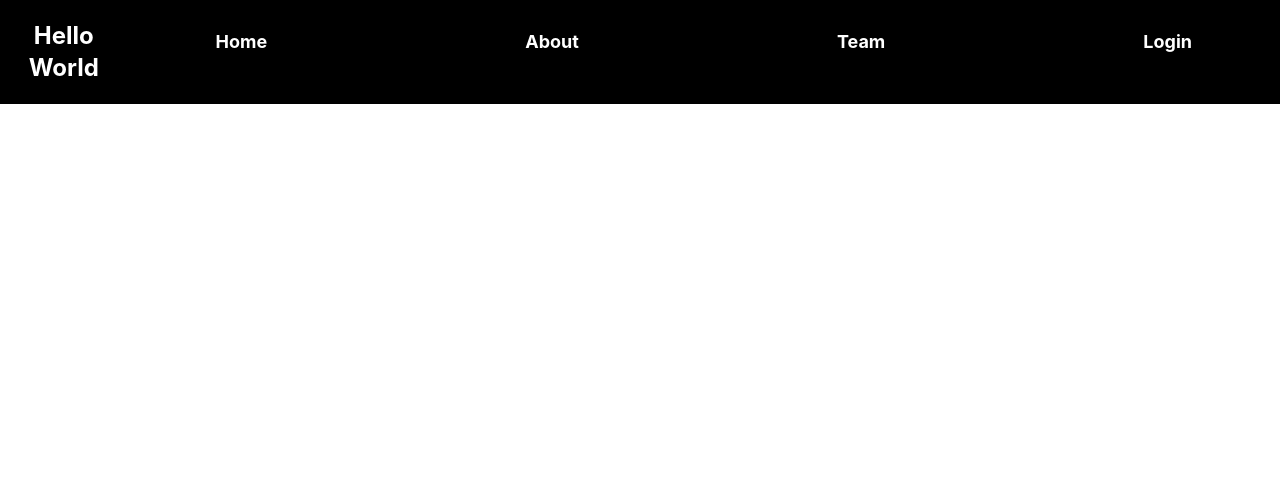
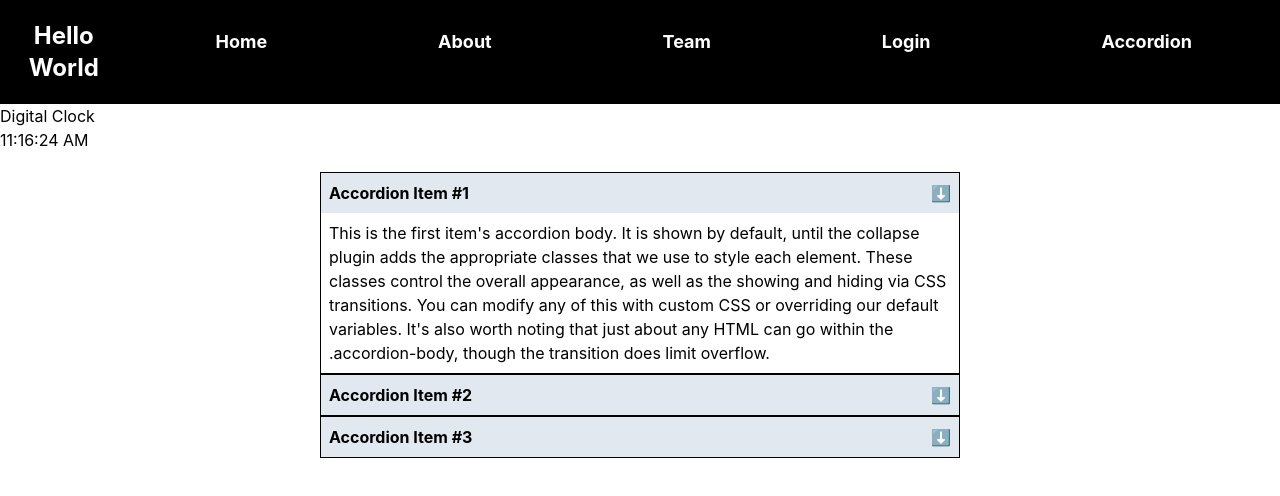
Before and after one commit to yuvrajjagtap48/low-level-design, a React (Vite) app: page /Accordion in a window 1280 px wide. Shown: the top 496 px of the page. Built offline with nearby package versions, Linux system fonts and the light colour scheme.

Commit message:
Digital Clock

```diff
--- a/src/App.jsx
+++ b/src/App.jsx
@@ -3,13 +3,16 @@ import NavBar from "./components/NavBar";
 import About from "./components/About";
 import Team from "./components/Team";
 import Login from "./components/Login";
+import Accordion from "./components/Accordion";
 import ProtectedRoute from "./components/ProtectedRoute";
 import { BrowserRouter, Routes, Route } from "react-router-dom";
+import DigitalClock from "./components/DigitalClock";
 
 const App = () => {
   return (
     <div>
       <NavBar />
+      <DigitalClock/>
       <BrowserRouter>
         <Routes>
           <Route path="/" element={<Body />} />
@@ -18,6 +21,7 @@ const App = () => {
           </Route>
           <Route path="/about" element={<About />} />
           <Route path="/login" element={<Login />} />
+          <Route path="/Accordion" element={<Accordion />} />
         </Routes>
       </BrowserRouter>
     </div>
--- /dev/null
+++ b/src/components/Accordion.jsx
@@ -0,0 +1,41 @@
+import { useState } from "react";
+import AccordionItem from "./AccordionItem";
+
+
+const data = [
+  {
+    title: "Accordion Item #1",
+    body: "This is the first item's accordion body. It is shown by default, until the collapse plugin adds the appropriate classes that we use to style each element. These classes control the overall appearance, as well as the showing and hiding via CSS transitions. You can modify any of this with custom CSS or overriding our default variables. It's also worth noting that just about any HTML can go within the .accordion-body, though the transition does limit overflow.",
+  },
+  {
+    title: "Accordion Item #2",
+    body: "This is the first item's accordion body. It is shown by default, until the collapse plugin adds the appropriate classes that we use to style each element. These classes control the overall appearance, as well as the showing and hiding via CSS transitions. You can modify any of this with custom CSS or overriding our default variables. It's also worth noting that just about any HTML can go within the .accordion-body, though the transition does limit overflow.",
+  },
+  {
+    title: "Accordion Item #3",
+    body: "This is the first item's accordion body. It is shown by default, until the collapse plugin adds the appropriate classes that we use to style each element. These classes control the overall appearance, as well as the showing and hiding via CSS transitions. You can modify any of this with custom CSS or overriding our default variables. It's also worth noting that just about any HTML can go within the .accordion-body, though the transition does limit overflow.",
+  },
+];
+
+
+
+
+const Accordion = () => {
+  const [openIndex, setOpenIndex] = useState(0);
+  return (
+    <div className="w-[50%] m-auto mt-5">
+      {data.map((item, index) => (
+        <AccordionItem
+          key={index}
+          title={item.title}
+          body={item.body}
+          isOpen={index === openIndex ? true : false}
+          setIsOpen={() => {
+            index === openIndex ? setOpenIndex(null) : setOpenIndex(index);
+          }}
+        />
+      ))}
+    </div>
+  );
+};
+export default Accordion;
--- /dev/null
+++ b/src/components/AccordionItem.jsx
@@ -0,0 +1,17 @@
+const AccordionItem = ({ title, body, isOpen, setIsOpen }) => {
+  return (
+    <div className="border border-black ">
+      <div
+        className="font-bold p-2 bg-slate-200 flex justify-between cursor-pointer"
+        onClick={() => {
+          setIsOpen((isOpen) => !isOpen);
+        }}
+      >
+        <span>{title}</span>
+        <span>⬇️</span>
+      </div>
+      {isOpen && <div className="p-2">{body}</div>}
+    </div>
+  );
+};
+export default AccordionItem;
--- /dev/null
+++ b/src/components/DigitalClock.jsx
@@ -0,0 +1,24 @@
+import { useState, useEffect } from 'react'
+
+const DigitalClock = () => {
+    const [time, setTime] = useState(new Date())
+
+    useEffect(() => {
+        const timer = setInterval(() => {
+            setTime(new Date())
+        }, 1000);
+
+        return () => clearInterval(timer)
+    }, [])
+
+  return (
+    <div>
+         <h1>Digital Clock</h1>
+      <div className="clock">
+        {time.toLocaleTimeString()}
+      </div>
+    </div>
+  )
+}
+
+export default DigitalClock
--- a/src/components/NavBar.jsx
+++ b/src/components/NavBar.jsx
@@ -9,6 +9,7 @@ const NavBar = () => {
           <a href="/about">About </a>
           <a href="/team">Team </a>
           <a href="/login">Login </a>
+          <a href="/Accordion">Accordion </a>
         </nav>
       </header>
     </div>
```
